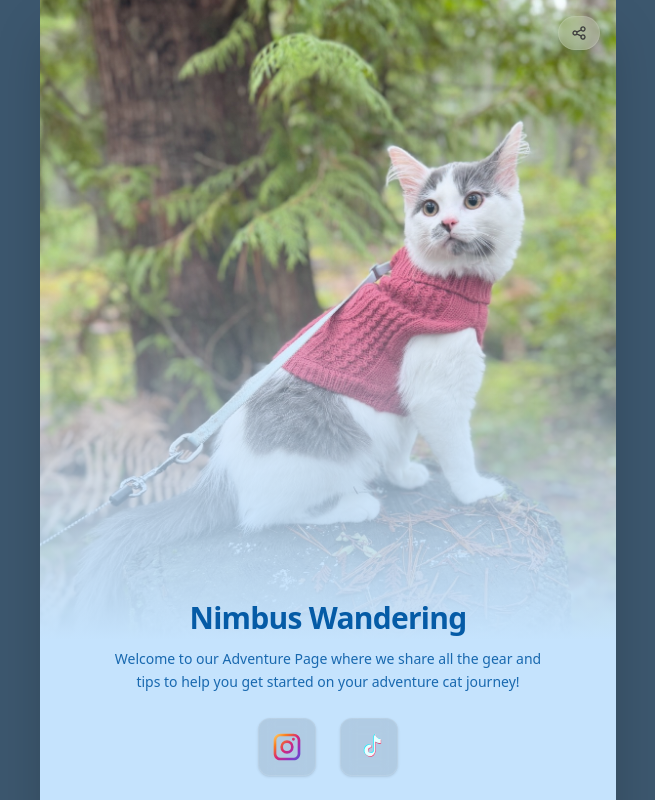
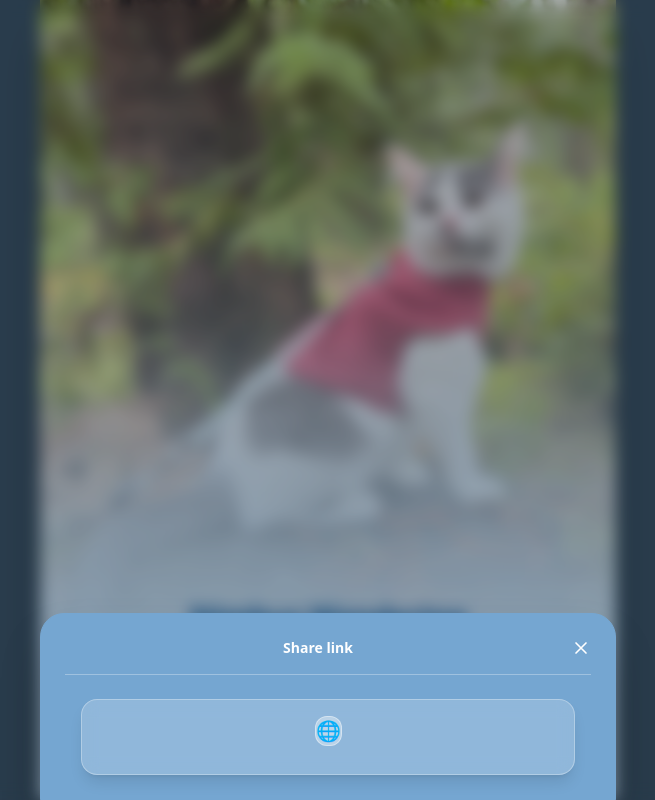
Before and after one commit to vilmora-dev/link-in-bio, a React (Vite) app: page / in a window 1280 px wide. Both pictures are taken after a click on the button 891 px from the left and 33 px from the top of the page. Shown: the whole page, without its empty margins (312-967 px from the left). Built offline with nearby package versions, Linux system fonts and the light colour scheme.

Commit message:
feat: add LinkShareModal component + parent integration

```diff
--- a/src/App.jsx
+++ b/src/App.jsx
@@ -2,6 +2,7 @@ import React, { useState, useRef, useEffect } from "react";
 import coverImage from "./assets/Cover.jpg";
 import InstagramIcon from "./components/InstagramIcon";
 import TiktokIcon from "./components/TiktokIcon";
+import LinkShareModal from "./components/LinkShareModal";
 
 const media = [
   {
@@ -40,6 +41,7 @@ function App() {
   const scrollContainerRef = useRef(null);
   const textColor = '5,91,166';
   const [privacyModal, setPrivacyModal] = useState(false);
+  const [shareModal, setShareModal] = useState({ open: false, url: '', label: '', image: '' });
 
   useEffect(() => {
     const container = scrollContainerRef.current;
@@ -55,6 +57,10 @@ function App() {
   }, []);
 
   const nameBioOpacity = Math.max(0, 1 - (scrollY / 200));
+
+  const openShareModal = (href, label, image) => {
+    setShareModal({ open: true, url: href, label, image });
+  };
 
   return (
     <div
@@ -90,7 +96,7 @@ function App() {
             {/* Share button */}
             <div className="absolute top-4 right-4 z-10">
               <button
-                onClick={() => {}}
+                onClick={() => openShareModal("", "")}
                 className="flex items-center gap-2 px-3 py-2 bg-white/20 backdrop-blur-sm text-[#3e3e3e] font-medium rounded-full shadow-lg hover:bg-white/10 hover:shadow-xl hover:scale-105 active:scale-95 transition-all duration-200 border border-white/10"
                 aria-label="Share this page"
               >
@@ -187,7 +193,7 @@ function App() {
                       <button
                         className="w-8 h-8 rounded-full bg-white/20 hover:bg-white/10 flex items-center justify-center transition-all duration-200 hover:scale-105 border border-white/10"
                         style={{ color: `rgb(${textColor})` }}
-                        onClick={() => {console.log('Sharing', link.label)}}
+                        onClick={() => openShareModal(link.href, link.label, link.image || '🌐')}
                       >
                         <svg className="w-4 h-4" fill="currentColor" viewBox="0 0 20 20">
                           <path d="M10 6a2 2 0 110-4 2 2 0 010 4zM10 12a2 2 0 110-4 2 2 0 010 4zM10 18a2 2 0 110-4 2 2 0 010 4z"/>
@@ -214,6 +220,14 @@ function App() {
               </div>
             </div>
           </div>
+
+          <LinkShareModal
+            isOpen={shareModal.open}
+            onClose={() => setShareModal({ open: false, url: '', label: '', image: '' })}
+            linkUrl={shareModal.url}
+            linkLabel={shareModal.label}
+            linkImage={shareModal.image}
+          />
 
           {/* Privacy Policy Modal */}
           {privacyModal && (
--- /dev/null
+++ b/src/components/LinkShareModal.jsx
@@ -0,0 +1,108 @@
+import React, { useEffect, useRef } from 'react';
+
+const LinkShareModal = ({ isOpen, onClose, linkUrl, linkLabel, linkImage }) => {
+
+  const modalRef = useRef(null);
+
+  useEffect(() => {
+    const handleEscape = (e) => {
+      if (e.key === 'Escape') onClose();
+    };
+    document.addEventListener('keydown', handleEscape);
+    return () => document.removeEventListener('keydown', handleEscape);
+  }, [onClose]);
+
+  useEffect(() => {
+    const handleClickOutside = (e) => {
+      if (modalRef.current && !modalRef.current.contains(e.target)) {
+        onClose();
+      }
+    };
+    if (isOpen) {
+      document.addEventListener('mousedown', handleClickOutside);
+    }
+    return () => document.removeEventListener('mousedown', handleClickOutside);
+  }, [isOpen, onClose]);
+
+  if (!isOpen) return null;
+
+  return (
+    <>
+      {/* Backdrop */}
+      <div
+        className="fixed inset-0 backdrop-blur-sm z-40"
+        style={{ backgroundColor: 'rgba(0, 0, 0, 0.3)' }}
+        onClick={onClose}
+      />
+
+      {/* Modal Container - matches max-w-lg from main app */}
+      <div className="fixed inset-0 z-50 flex items-end justify-center pointer-events-none">
+        <div className="w-full max-w-xl pointer-events-auto">
+          <div
+            ref={modalRef}
+            className={`border border-[#75a6d1] rounded-t-3xl shadow-2xl overflow-hidden transition-all duration-300 ease-out ${
+              isOpen
+                ? 'translate-y-0 opacity-100'
+                : 'translate-y-full opacity-0'
+            }`}
+            style={{ backgroundColor: 'rgb(117, 166, 209)' }}
+          >
+            <div className="p-6 flex flex-col max-h-[90vh] overflow-y-auto">
+              {/* Header */}
+              <div className="flex items-center justify-between mb-6 pb-4 border-b border-white/30">
+                <div className="flex-1 flex justify-center">
+                  <h2 className="text-sm font-bold text-white">Share link</h2>
+                </div>
+                <button
+                  onClick={onClose}
+                  className="p-2 hover:bg-white/20 rounded-xl transition-all duration-200 -m-2 flex-shrink-0 text-white"
+                >
+                  <svg className="w-5 h-5" fill="none" stroke="currentColor" viewBox="0 0 24 24">
+                    <path strokeLinecap="round" strokeLinejoin="round" strokeWidth={2} d="M6 18L18 6M6 6l12 12" />
+                  </svg>
+                </button>
+              </div>
+
+              {/* Content */}
+              <div className="flex-1 flex flex-col gap-6 px-2">
+                {/* Link Card Button */}
+                <a
+                  href={linkUrl}
+                  target="_blank"
+                  rel="noreferrer noopener"
+                  className="mx-2 p-4 shadow-lg rounded-2xl bg-white/20 backdrop-blur-sm hover:bg-white/30 hover:shadow-xl transition-all duration-200 flex flex-col items-center group hover:scale-[1.02] border border-white/30"
+                >
+                  {/* Image */}
+                  <div
+                    className="w-fit h-fit max-w-40 rounded-xl flex items-center justify-center flex-shrink-0 mb-2 bg-white/30 backdrop-blur-sm border border-white/40"
+                  >
+                    {linkImage ? (
+                        <img
+                        src={linkImage}
+                        alt={linkLabel}
+                        className="w-full h-full max-h-40 object-cover bg-center rounded-xl"
+                        />
+                    ) : (
+                        <span className="text-xl">🌐</span>
+                    )}
+                  </div>
+
+                  {/* Text */}
+                  <div className="w-full text-center">
+                    <div className="font-semibold text-base text-white">
+                      {linkLabel}
+                    </div>
+                    <div className="text-xs text-white/70 mt-1">{linkUrl}</div>
+                  </div>
+                </a>
+
+              </div>
+            </div>
+          </div>
+        </div>
+      </div>
+    </>
+  );
+};
+
+export default LinkShareModal;
```
